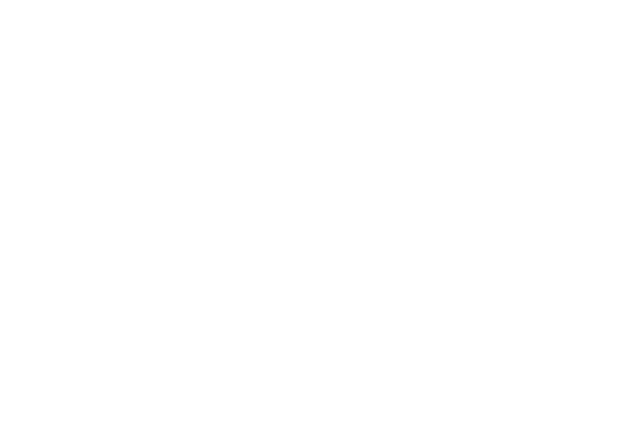
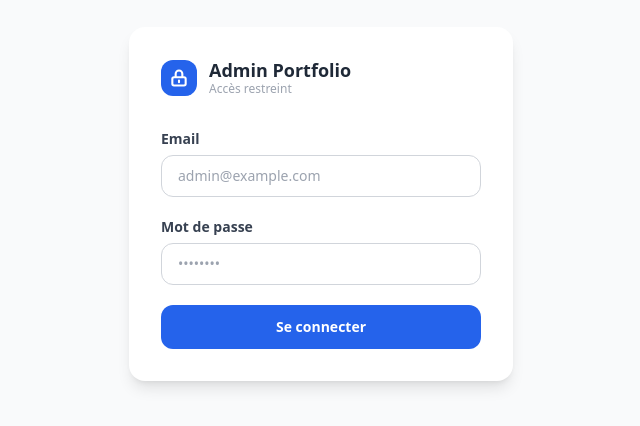
Before and after one commit to jefto/MonPortfolio, a React (Create React App) app: page /admin/login in a window 1280 px wide. Before the commit this address had no page. Shown: the part 196-622 px from the top of the page, without its empty margins (319-959 px from the left). Built offline with nearby package versions, Linux system fonts and the light colour scheme; the HTML template or start-up script is replaced by a standard one; a web font is replaced by a local one.

Commit message:
ajout de l'authentification admin : page de login, protection des routes, gestion du token et bouton déconnexion

```diff
--- a/src/App.js
+++ b/src/App.js
@@ -8,6 +8,8 @@
 import DetailDesignProject from "./pages/DetailDesignProject";
 import DetailDevProject from "./pages/DetailDevProject";
 import AdminDashboard from "./pages/admin/AdminDashboard";
+import AdminLogin from "./pages/admin/AdminLogin";
+import PrivateRoute from "./components/PrivateRoute";
 
 export default function App() {
     return (
@@ -22,9 +24,14 @@
                     <Route path="/dev/project/:id" element={<DetailDevProject />} />
                     <Route path="/design" element={<DesignPart />} />
                     <Route path="/design/project/:id" element={<DetailDesignProject />} />
-                    <Route path="/admin" element={<AdminDashboard />} />
+                    <Route path="/admin/login" element={<AdminLogin />} />
+                    <Route path="/admin" element={
+                        <PrivateRoute>
+                            <AdminDashboard />
+                        </PrivateRoute>
+                    } />
                 </Routes>
             </div>
         </BrowserRouter>
-    )
+    );
 }
--- /dev/null
+++ b/src/components/PrivateRoute.jsx
@@ -0,0 +1,12 @@
+import { Navigate } from 'react-router-dom';
+
+/**
+ * Protège une route : redirige vers /admin/login si aucun token n'est présent.
+ */
+const PrivateRoute = ({ children }) => {
+    const token = localStorage.getItem('admin_token');
+    if (!token) return <Navigate to="/admin/login" replace />;
+    return children;
+};
+
+export default PrivateRoute;
--- a/src/pages/admin/AdminDashboard.jsx
+++ b/src/pages/admin/AdminDashboard.jsx
@@ -1,6 +1,6 @@
 import { useState } from 'react';
 import { useNavigate } from 'react-router-dom';
-import { FaCode, FaPalette, FaFileAlt, FaHome, FaPlus } from 'react-icons/fa';
+import { FaCode, FaPalette, FaFileAlt, FaHome, FaPlus, FaSignOutAlt } from 'react-icons/fa';
 import ProjectManager from './ProjectManager';
 import SkillManager from './SkillManager';
 import CVManager from './CVManager';
@@ -14,6 +14,11 @@
 export default function AdminDashboard() {
     const [activeTab, setActiveTab] = useState('projects');
     const navigate = useNavigate();
+
+    const logout = () => {
+        localStorage.removeItem('admin_token');
+        window.location.href = '/admin/login';
+    };
 
     return (
         <div className="min-h-screen bg-gray-50">
@@ -29,13 +34,23 @@
                                 Admin <span className="text-blue-600">Portfolio</span>
                             </h1>
                         </div>
+                        <div className="flex items-center gap-2">
                             <button
                                 onClick={() => navigate('/')}
                                 className="flex items-center gap-2 px-4 py-2 text-gray-600 hover:text-blue-600 hover:bg-blue-50 rounded-lg transition-colors"
                             >
                                 <FaHome />
-                            <span className="text-sm font-medium">Voir le site</span>
+                                <span className="text-sm font-medium hidden sm:inline">Voir le site</span>
                             </button>
+                            <button
+                                onClick={logout}
+                                className="flex items-center gap-2 px-4 py-2 text-gray-600 hover:text-red-600 hover:bg-red-50 rounded-lg transition-colors"
+                                title="Déconnexion"
+                            >
+                                <FaSignOutAlt />
+                                <span className="text-sm font-medium hidden sm:inline">Déconnexion</span>
+                            </button>
+                        </div>
                     </div>
                 </div>
             </header>
--- /dev/null
+++ b/src/pages/admin/AdminLogin.jsx
@@ -0,0 +1,110 @@
+import { useState } from 'react';
+import { useNavigate } from 'react-router-dom';
+
+const BASE_URL =
+    process.env.REACT_APP_API_URL ||
+    'https://portfolio-backend-4mj2.onrender.com';
+
+export default function AdminLogin() {
+    const navigate = useNavigate();
+    const [email, setEmail]       = useState('');
+    const [password, setPassword] = useState('');
+    const [error, setError]       = useState('');
+    const [loading, setLoading]   = useState(false);
+
+    const handleSubmit = async (e) => {
+        e.preventDefault();
+        setError('');
+        setLoading(true);
+
+        try {
+            const res = await fetch(`${BASE_URL}/api/auth/login`, {
+                method: 'POST',
+                headers: { 'Content-Type': 'application/json' },
+                body: JSON.stringify({ email, password }),
+            });
+            const data = await res.json();
+
+            if (!res.ok || !data.success) {
+                setError(data.message || 'Identifiants incorrects');
+                return;
+            }
+
+            localStorage.setItem('admin_token', data.token);
+            navigate('/admin', { replace: true });
+        } catch {
+            setError('Impossible de joindre le serveur.');
+        } finally {
+            setLoading(false);
+        }
+    };
+
+    return (
+        <div className="min-h-screen bg-gray-50 flex items-center justify-center px-4">
+            <div className="w-full max-w-sm bg-white rounded-2xl shadow-lg p-8">
+                {/* Logo / titre */}
+                <div className="flex items-center gap-3 mb-8">
+                    <div className="w-9 h-9 bg-blue-600 rounded-xl flex items-center justify-center">
+                        <svg viewBox="0 0 24 24" fill="none" stroke="white" strokeWidth="2.5" className="w-5 h-5">
+                            <path strokeLinecap="round" strokeLinejoin="round" d="M12 15v2m-6 4h12a2 2 0 002-2v-6a2 2 0 00-2-2H6a2 2 0 00-2 2v6a2 2 0 002 2zm10-10V7a4 4 0 00-8 0v4h8z"/>
+                        </svg>
+                    </div>
+                    <div>
+                        <h1 className="text-lg font-bold text-gray-800 leading-tight">Admin Portfolio</h1>
+                        <p className="text-xs text-gray-400">Accès restreint</p>
+                    </div>
+                </div>
+
+                <form onSubmit={handleSubmit} className="flex flex-col gap-5">
+                    {/* Email */}
+                    <div>
+                        <label className="block text-sm font-semibold text-gray-700 mb-1.5">
+                            Email
+                        </label>
+                        <input
+                            type="email"
+                            value={email}
+                            onChange={e => setEmail(e.target.value)}
+                            required
+                            autoComplete="email"
+                            placeholder="admin@example.com"
+                            className="w-full px-4 py-2.5 border border-gray-300 rounded-xl text-sm focus:outline-none focus:ring-2 focus:ring-blue-500/40 focus:border-blue-500 transition"
+                        />
+                    </div>
+
+                    {/* Mot de passe */}
+                    <div>
+                        <label className="block text-sm font-semibold text-gray-700 mb-1.5">
+                            Mot de passe
+                        </label>
+                        <input
+                            type="password"
+                            value={password}
+                            onChange={e => setPassword(e.target.value)}
+                            required
+                            autoComplete="current-password"
+                            placeholder="••••••••"
+                            className="w-full px-4 py-2.5 border border-gray-300 rounded-xl text-sm focus:outline-none focus:ring-2 focus:ring-blue-500/40 focus:border-blue-500 transition"
+                        />
+                    </div>
+
+                    {/* Erreur */}
+                    {error && (
+                        <p className="text-sm text-red-600 bg-red-50 border border-red-200 rounded-lg px-3 py-2">
+                            {error}
+                        </p>
+                    )}
+
+                    {/* Bouton */}
+                    <button
+                        type="submit"
+                        disabled={loading}
+                        className="w-full py-2.5 bg-blue-600 hover:bg-blue-700 active:bg-blue-800 text-white text-sm font-semibold rounded-xl transition-colors disabled:opacity-60 disabled:cursor-wait"
+                    >
+                        {loading ? 'Connexion…' : 'Se connecter'}
+                    </button>
+                </form>
+            </div>
+        </div>
+    );
+}
--- a/src/services/api.js
+++ b/src/services/api.js
@@ -15,10 +15,29 @@
 };
 
 /**
- * Appel API générique avec gestion d'erreurs
+ * Appel API générique avec gestion d'erreurs et injection du token admin.
  */
 const apiCall = async (url, options = {}) => {
-    const res = await fetch(url, options);
+    const token = localStorage.getItem('admin_token');
+
+    const headers = {
+        ...options.headers,
+        ...(token ? { Authorization: `Bearer ${token}` } : {}),
+    };
+    // Ajouter Content-Type JSON uniquement si le body n'est pas un FormData
+    if (!(options.body instanceof FormData)) {
+        headers['Content-Type'] = 'application/json';
+    }
+
+    const res = await fetch(url, { ...options, headers });
+
+    // Token expiré ou invalide → déconnexion automatique
+    if (res.status === 401) {
+        localStorage.removeItem('admin_token');
+        window.location.href = '/admin/login';
+        return;
+    }
+
     const data = await res.json();
 
     if (!data.success) {
```
Lines whose indentation alone changed are shown as unchanged.
